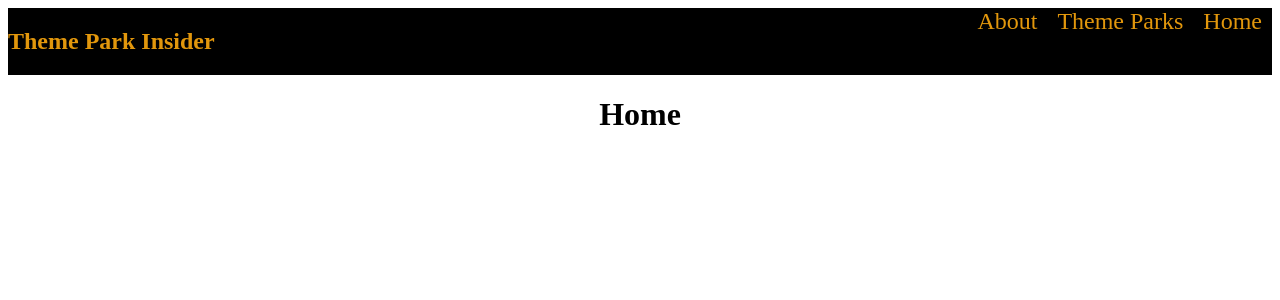
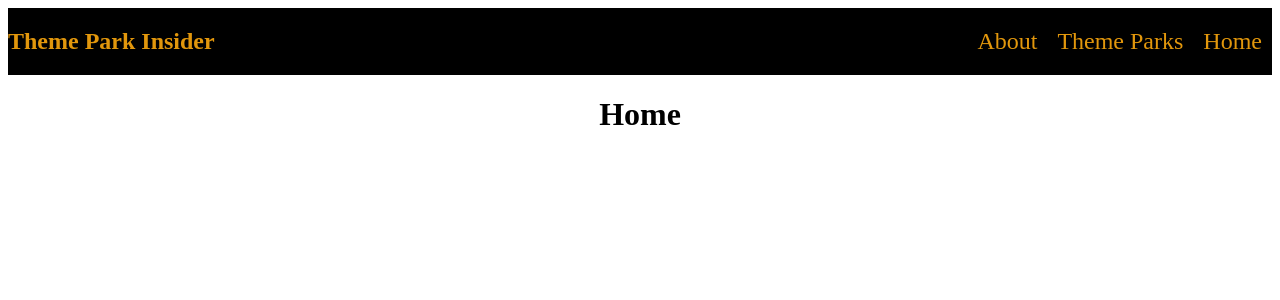
Before and after one commit to nickonbabaei/ThemeParkInsider, a React (Create React App) app in the folder client/: page / in a window 1280 px wide. Shown: the top 300 px of the page. Built offline with nearby package versions, Linux system fonts and the light colour scheme.

Commit message:
styling nav

```diff
--- a/client/src/App.css
+++ b/client/src/App.css
@@ -13,7 +13,7 @@ nav a{
   padding: 0 10px;
   text-decoration: none;
   font-size: 1.5rem;
-  /* margin-top: 40px; */
+  margin-top: 20px;
   font-family: 'Scope One', serif;
 
 }
@@ -21,4 +21,5 @@ nav a{
 nav .logo{
   float: left;
   color: #e2970c;
+
 }
```
